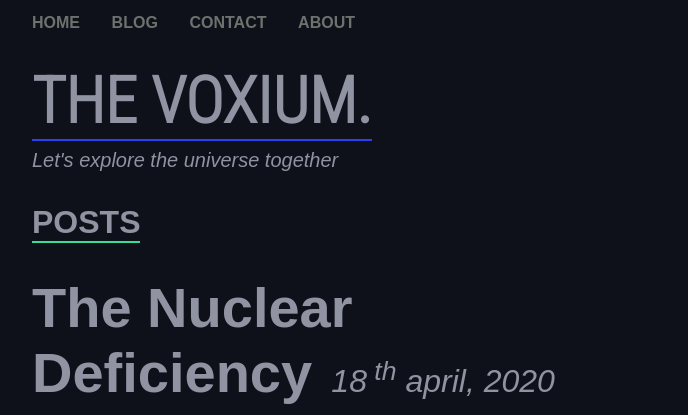
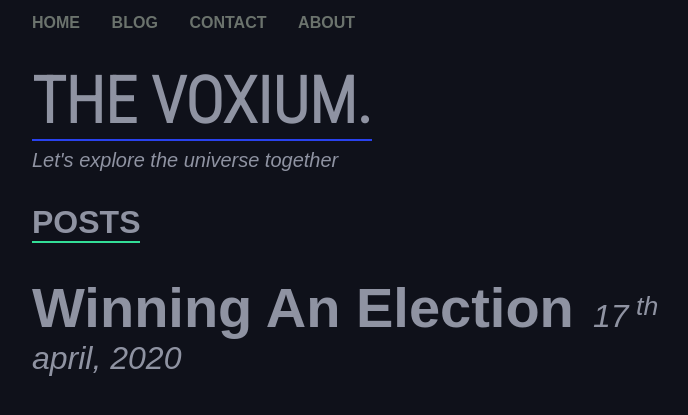
Before and after one commit to thevoxium/web, a plain HTML site: page home1.html in a window 1280 px wide. Shown: the top 415 px of the page, without its empty margins (288-976 px from the left). Drawn offline with Linux system fonts and the light colour scheme; a web font is replaced by a local one.

Commit message:
Update home1.html

```diff
--- a/home1.html
+++ b/home1.html
@@ -29,9 +29,7 @@
       <div class="subheadsec">
         posts
       </div>
-      <div class="posthead">
-        <a href="postND.html">The nuclear deficiency</a><span class="datetime">18<sup> th</sup> april, 2020</span>
-      </div>
+
       <div class="posthead">
         <a href="postWE.html">Winning an election</a><span class="datetime">17<sup> th</sup> april, 2020</span>
       </div>
```
